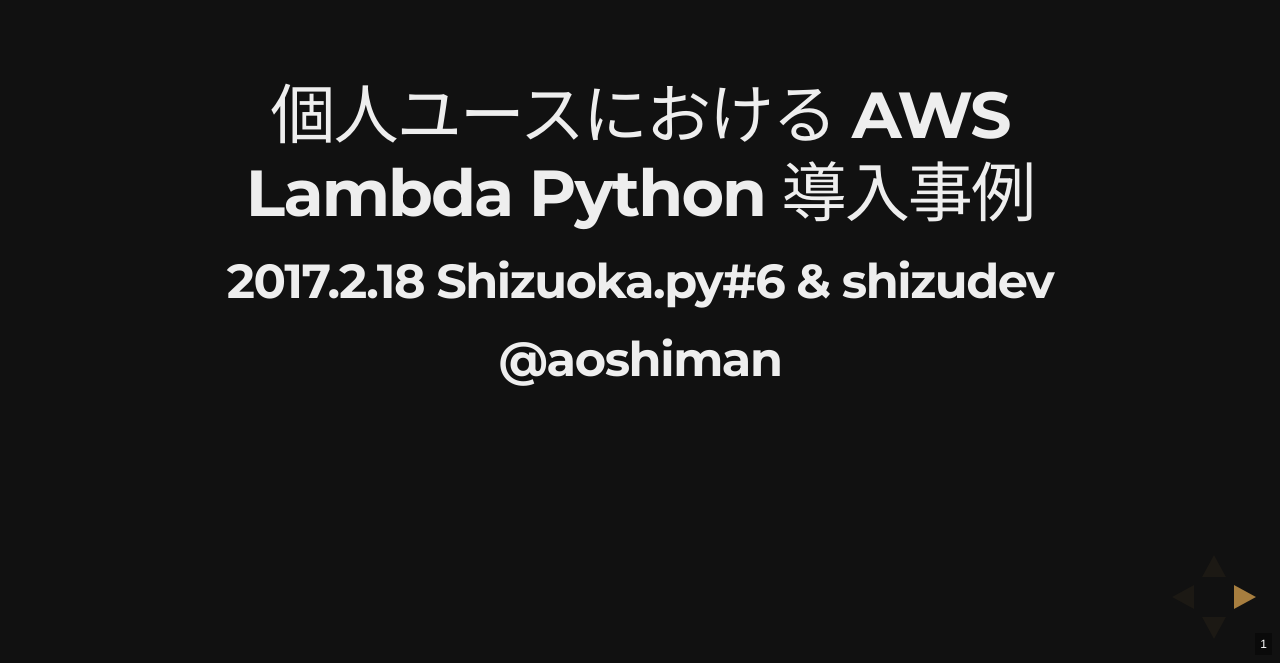
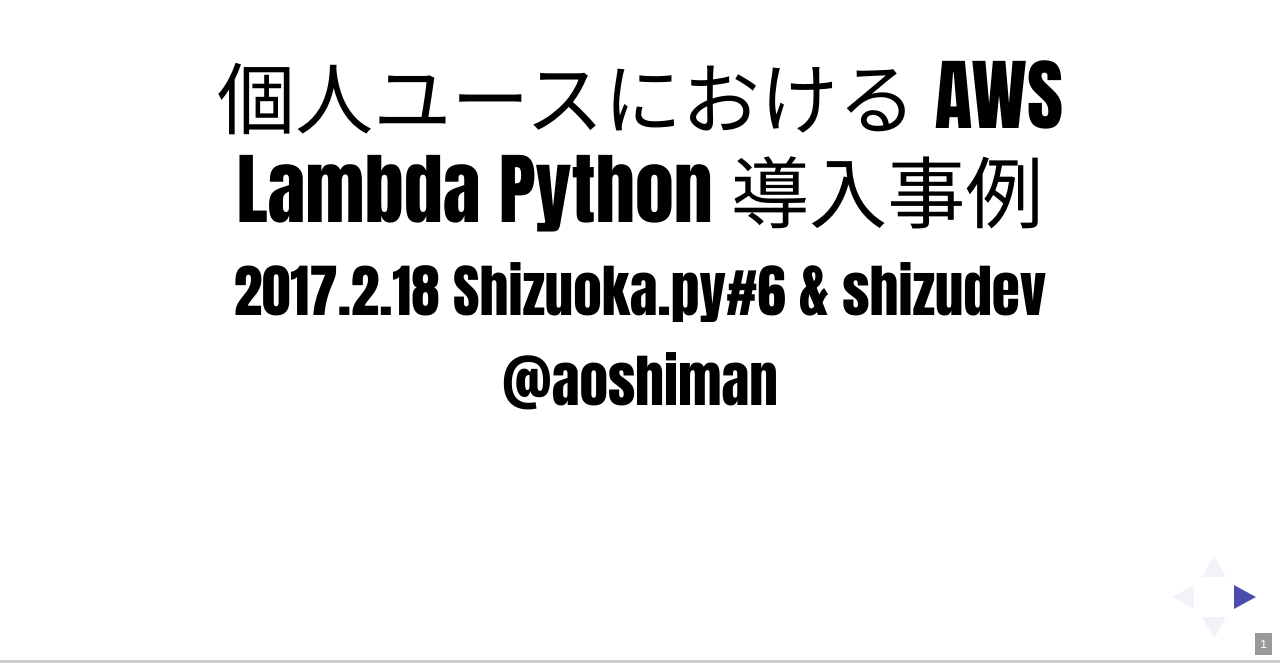
Before and after one commit to aoshiman/shizuokapy6, a website: page index.html in a window 1280 px wide. Shown: the part 137-800 px from the top of the page. Drawn offline with nearby package versions, Linux system fonts and the light colour scheme; a web font is replaced by a local one.

Commit message:
Update index.html

```diff
--- a/index.html
+++ b/index.html
@@ -7,7 +7,7 @@
     <title>個人ユースにおけるAWS Lambda Python事例</title>
 
     <link rel="stylesheet" href="css/reveal.css">
-    <link rel="stylesheet" href="css/theme/night.css">
+    <link rel="stylesheet" href="css/theme/simple.css">
     <style type="text/css">
           .reveal h1,
           .reveal h2,
```
